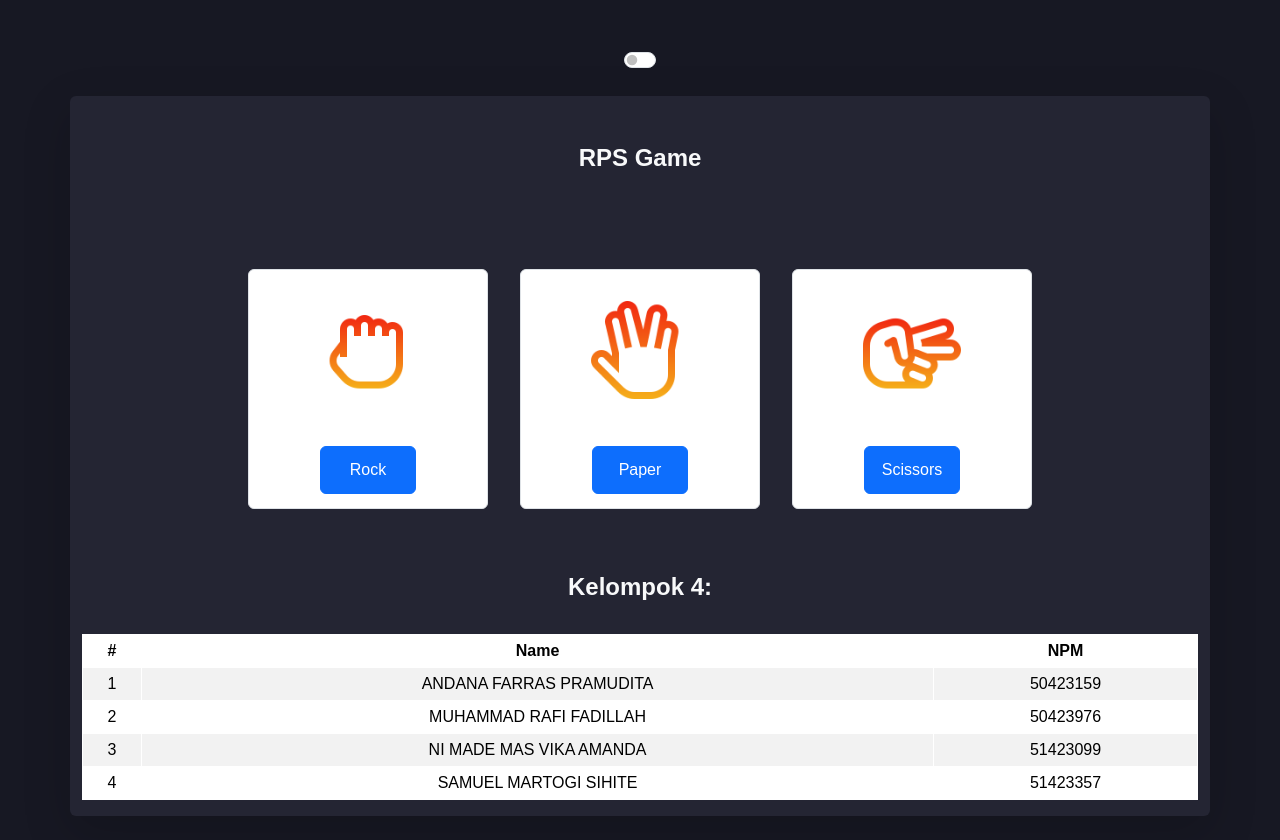
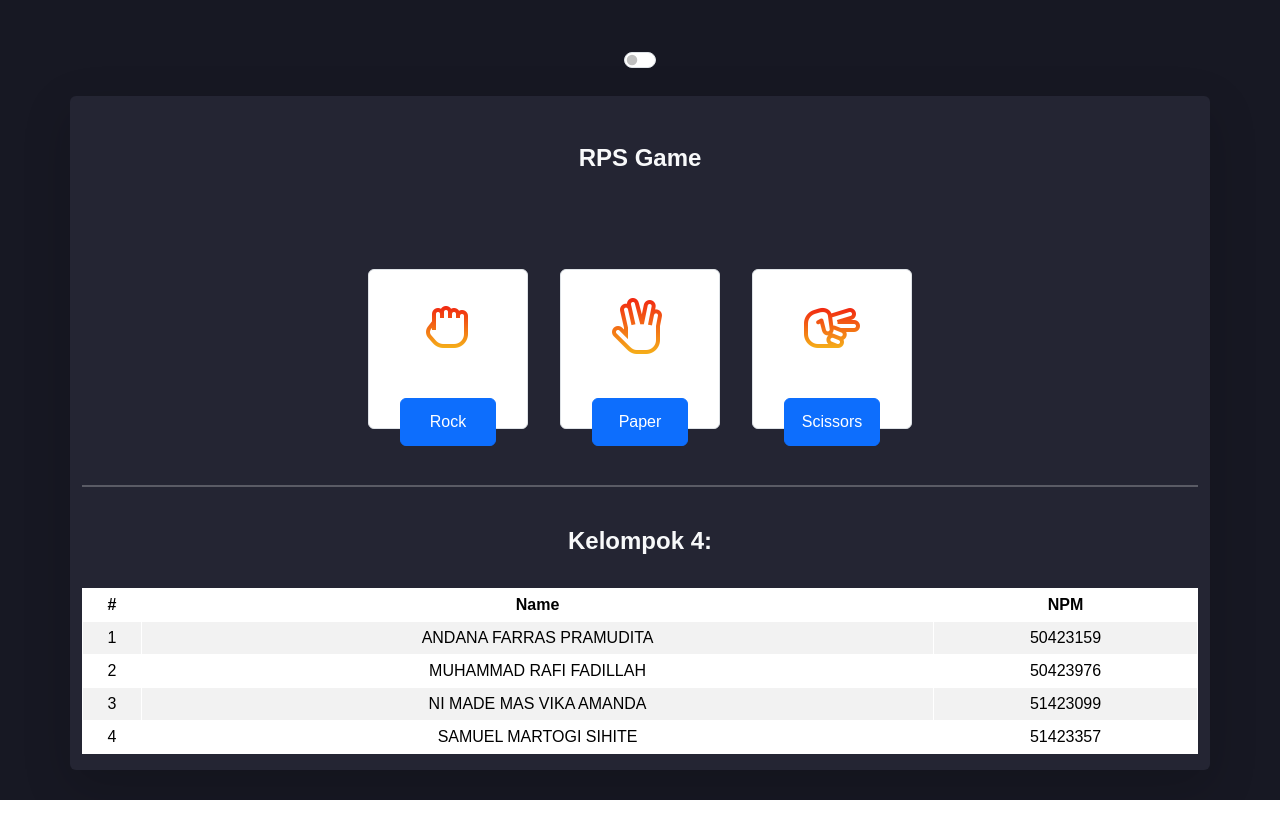
Before and after one commit to nexblu/game-rps, a React (Vite) app: page / in a window 1280 px wide. After the commit the page ends 800 px from the top, so only its background shows below. Built offline with nearby package versions, Linux system fonts and the light colour scheme; a web font is replaced by a local one.

Commit message:
update style

```diff
--- a/src/App.jsx
+++ b/src/App.jsx
@@ -26,7 +26,9 @@ const App = () => {
                     </div>
                     <br />
                     <GameRPS isChecked={isDarkMode}></GameRPS>
-                    <br /><br />
+                    <br />
+                    <hr className={`${isDarkMode ? 'garis-dark' : 'garis-light'}`}/>
+                    <br />
                     <div className="row text-center">
                         <div className="col">
                             <h4 className={`fw-bold ${isDarkMode ? 'text-light' : 'text-dark'}`}>Kelompok 4: </h4><br />
--- a/static/css/main.css
+++ b/static/css/main.css
@@ -17,6 +17,12 @@ body .jumbotron .container.bg-dark-v2 {
 }
 body .jumbotron .container {
   background-color: #FFFFFF;
+}
+body .jumbotron .container hr.garis-light {
+  border: 1px solid #242533;
+}
+body .jumbotron .container hr.garis-dark {
+  border: 1px solid #F9FAFB;
 }
 body .jumbotron .container .row .col table.table-dark-v1 {
   --bs-table-bg: #242533;
@@ -45,30 +51,30 @@ body .jumbotron .container .game .item-rps button {
 body .jumbotron .container .game .rock {
   background-color: white;
   padding-bottom: 10px;
-  height: 15rem;
-  width: 15rem;
+  height: 10rem;
+  width: 10rem;
 }
 body .jumbotron .container .game .rock .image-rock {
-  height: 7rem;
-  width: 7rem;
+  height: 4rem;
+  width: 4rem;
 }
 body .jumbotron .container .game .paper {
   background-color: white;
   padding-bottom: 10px;
-  height: 15rem;
-  width: 15rem;
+  height: 10rem;
+  width: 10rem;
 }
 body .jumbotron .container .game .paper .image-paper {
-  height: 7rem;
-  width: 7rem;
+  height: 4rem;
+  width: 4rem;
 }
 body .jumbotron .container .game .scissors {
   background-color: white;
   padding-bottom: 10px;
-  height: 15rem;
-  width: 15rem;
+  height: 10rem;
+  width: 10rem;
 }
 body .jumbotron .container .game .scissors .image-scissors {
-  height: 7rem;
-  width: 7rem;
+  height: 4rem;
+  width: 4rem;
 }/*# sourceMappingURL=main.css.map */
--- a/static/scss/main.scss
+++ b/static/scss/main.scss
@@ -16,6 +16,12 @@ body {
         }
         .container {
             background-color: #FFFFFF;
+            hr.garis-light {
+                border: 1px solid #242533;
+            }
+            hr.garis-dark {
+                border: 1px solid #F9FAFB;
+            }
             .row {
                 .col {
                     table.table-dark-v1 {
@@ -50,31 +56,31 @@ body {
                 .rock {
                     background-color: white;
                     padding-bottom: 10px;
-                    height: 15rem;
-                    width: 15rem;
+                    height: 10rem;
+                    width: 10rem;
                     .image-rock {
-                        height: 7rem;
-                        width: 7rem;
+                        height: 4rem;
+                        width: 4rem;
                     }
                 }
                 .paper {
                     background-color: white;
                     padding-bottom: 10px;
-                    height: 15rem;
-                    width: 15rem;
+                    height: 10rem;
+                    width: 10rem;
                     .image-paper {
-                        height: 7rem;
-                        width: 7rem;
+                        height: 4rem;
+                        width: 4rem;
                     }
                 }
                 .scissors {
                     background-color: white;
                     padding-bottom: 10px;
-                    height: 15rem;
-                    width: 15rem;
+                    height: 10rem;
+                    width: 10rem;
                     .image-scissors {
-                        height: 7rem;
-                        width: 7rem;
+                        height: 4rem;
+                        width: 4rem;
                     }
                 }
             }
```
